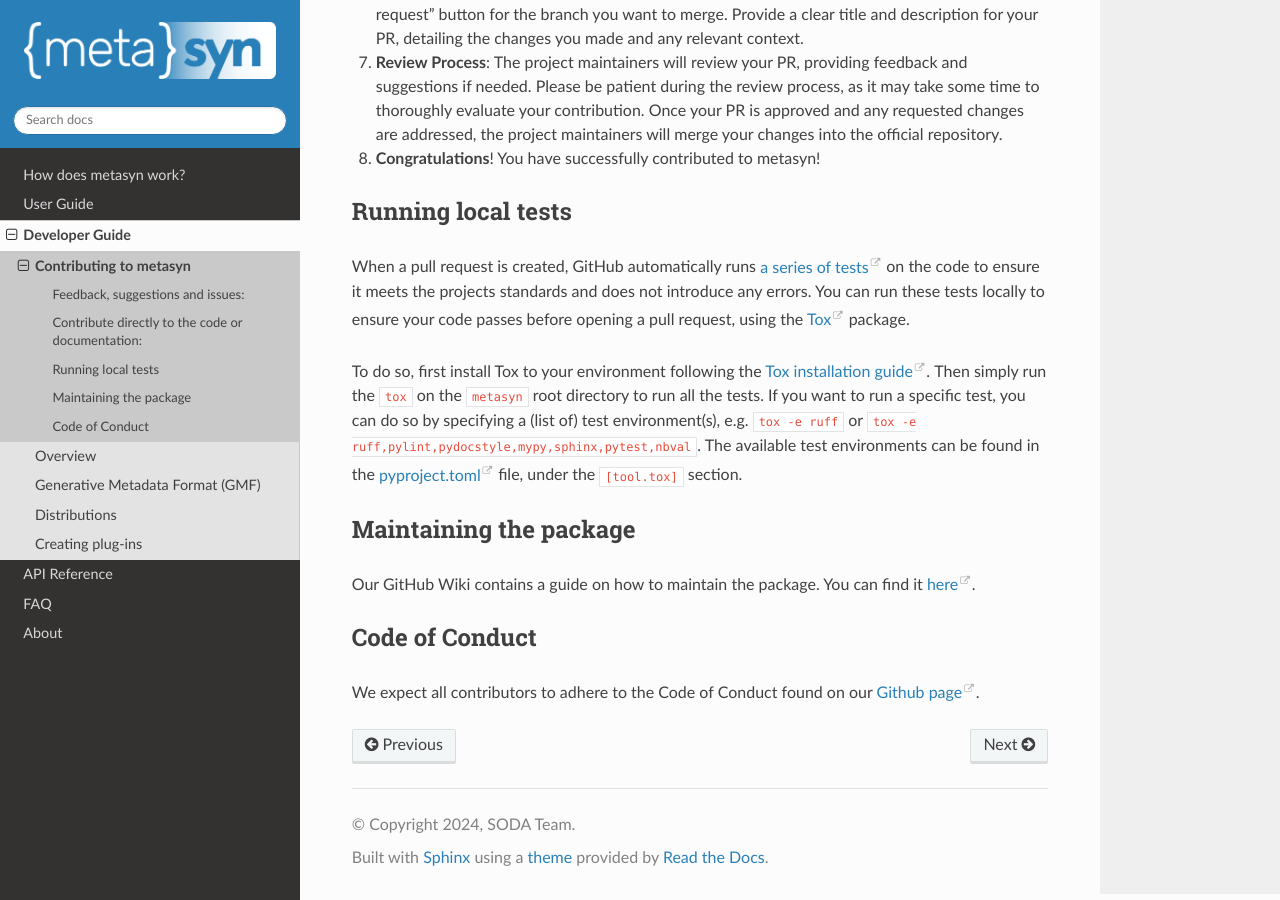
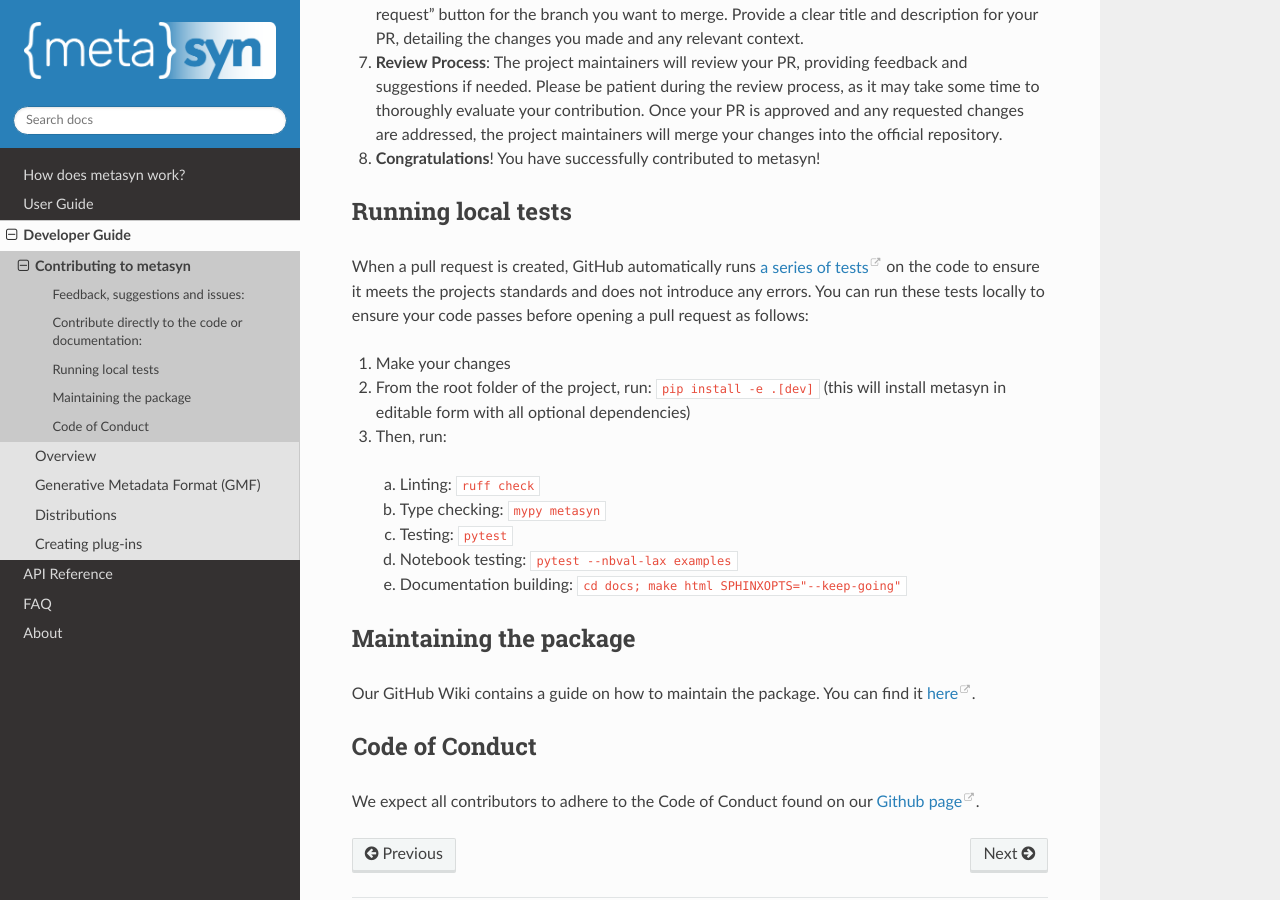
Before and after one commit to sodascience/metasyn, a Sphinx documentation site: the page built from docs/source/developer/contributing.rst, in a window 1280 px wide and 900 px high, scrolled down 1443 px. Built offline with Sphinx 7.4.7 and the Read the Docs theme 2.0.0, drawn with Linux system fonts in a browser that asks for light colours.

Commit message:
Update contributing guide for new dev flow
Also update sphinx requirement in pyproject.toml

```diff
--- a/docs/source/developer/contributing.rst
+++ b/docs/source/developer/contributing.rst
@@ -14,6 +14,7 @@ If you encounter a bug or have a feature request, you can report it in the `issu
 .. image:: https://img.shields.io/badge/GitHub-Issue_Tracker-blue?logo=github&link=https%3A%2F%2Fgithub.com%2Fsodascience%2Fmetasyn%2Fissues
    :alt: GitHub Issue Tracker Button
    :target: https://github.com/sodascience/metasyn/issues
+
 
 Contribute directly to the code or documentation:
 --------------------------------------------------
@@ -53,11 +54,17 @@ The following shows a basic overview of the steps needed to do so.
 
 Running local tests
 -------------------
-When a pull request is created, GitHub automatically runs `a series of tests <https://github.com/sodascience/metasyn/actions>`_ on the code to ensure it meets the projects standards and does not introduce any errors. You can run these tests locally to ensure your code passes before opening a pull request, using the `Tox <https://tox.wiki/>`_ package.
+When a pull request is created, GitHub automatically runs `a series of tests <https://github.com/sodascience/metasyn/actions>`_ on the code to ensure it meets the projects standards and does not introduce any errors. You can run these tests locally to ensure your code passes before opening a pull request as follows:
 
-To do so, first install Tox to your environment following the `Tox installation guide <https://tox.wiki/en/4.11.3/installation.html>`_. Then simply run the ``tox`` on the ``metasyn`` root directory to run all the tests. If you want to run a specific test, you can do so by specifying a (list of) test environment(s), e.g. ``tox -e ruff`` or ``tox -e ruff,pylint,pydocstyle,mypy,sphinx,pytest,nbval``. The available test environments can be found in the `pyproject.toml <https://github.com/sodascience/metasyn/blob/main/pyproject.toml>`_ file, under the ``[tool.tox]`` section.
+1. Make your changes
+2. From the root folder of the project, run: ``pip install -e .[dev]`` (this will install metasyn in editable form with all optional dependencies)
+3. Then, run:
 
-
+  a. Linting: ``ruff check``
+  b. Type checking: ``mypy metasyn``
+  c. Testing: ``pytest``
+  d. Notebook testing: ``pytest --nbval-lax examples``
+  e. Documentation building: ``cd docs; make html SPHINXOPTS="--keep-going"``
 
 
 Maintaining the package
--- a/pyproject.toml
+++ b/pyproject.toml
@@ -52,7 +52,7 @@ extra = ["xlsxwriter", "pandas"]
 check = ["ruff", "mypy", "types-tqdm", "types-regex"]
 test = ["pytest", "nbval"]
 docs = [
-    "sphinx", "sphinx-rtd-theme", "sphinxcontrib-napoleon",
+    "sphinx<7.0.0", "sphinx-rtd-theme", "sphinxcontrib-napoleon",
     "sphinx-autodoc-typehints", "sphinx_inline_tabs", "sphinx_copybutton",
 ]
 dev = [
@@ -101,3 +101,6 @@ ignore-names = ["a", "b", "mu"]
 [tool.ruff.lint.pylint]
 max-args=10
 max-locals=35
+
+[tool.ruff.lint.pydocstyle]
+convention="numpy"
```
Also changed, not shown: 3 other files.
